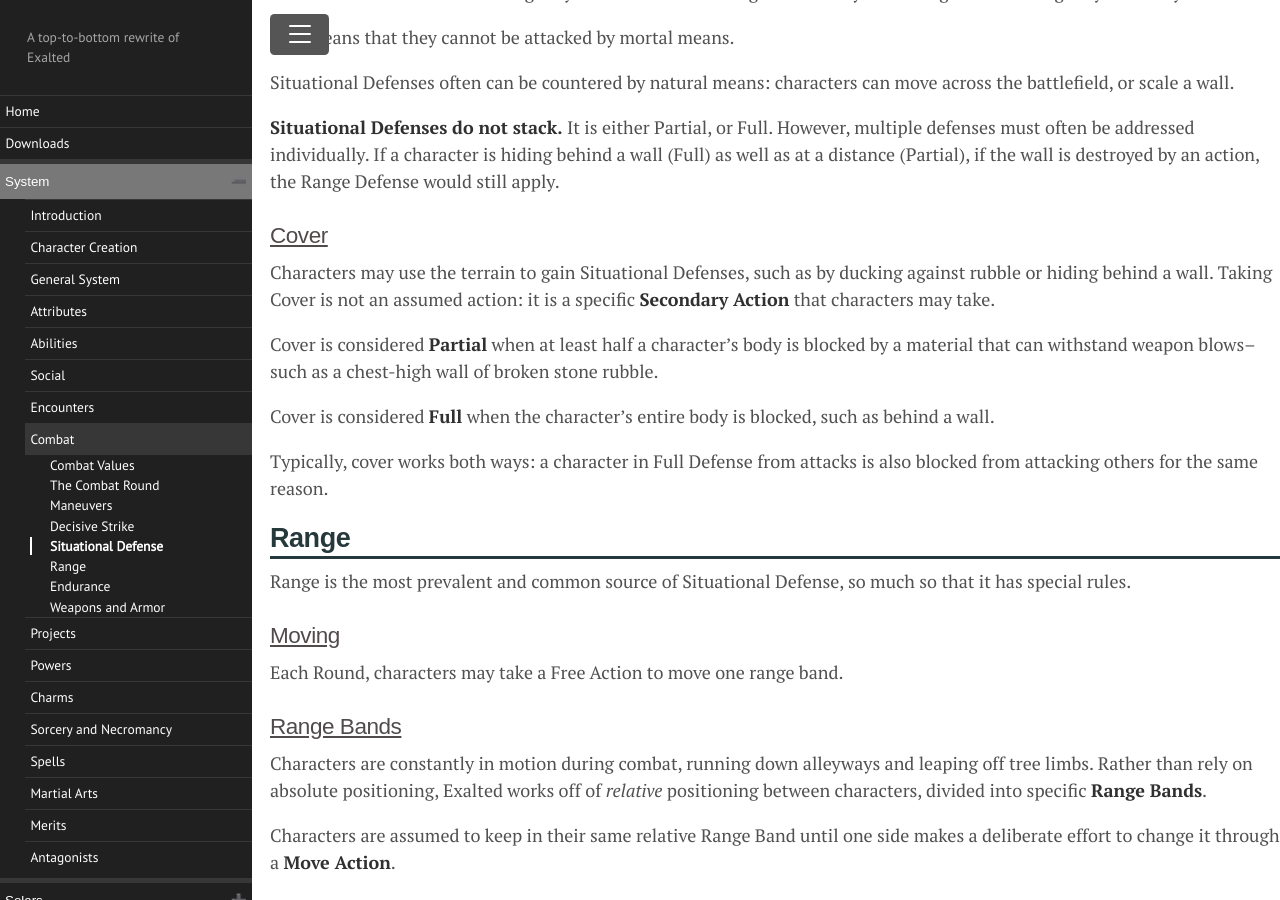
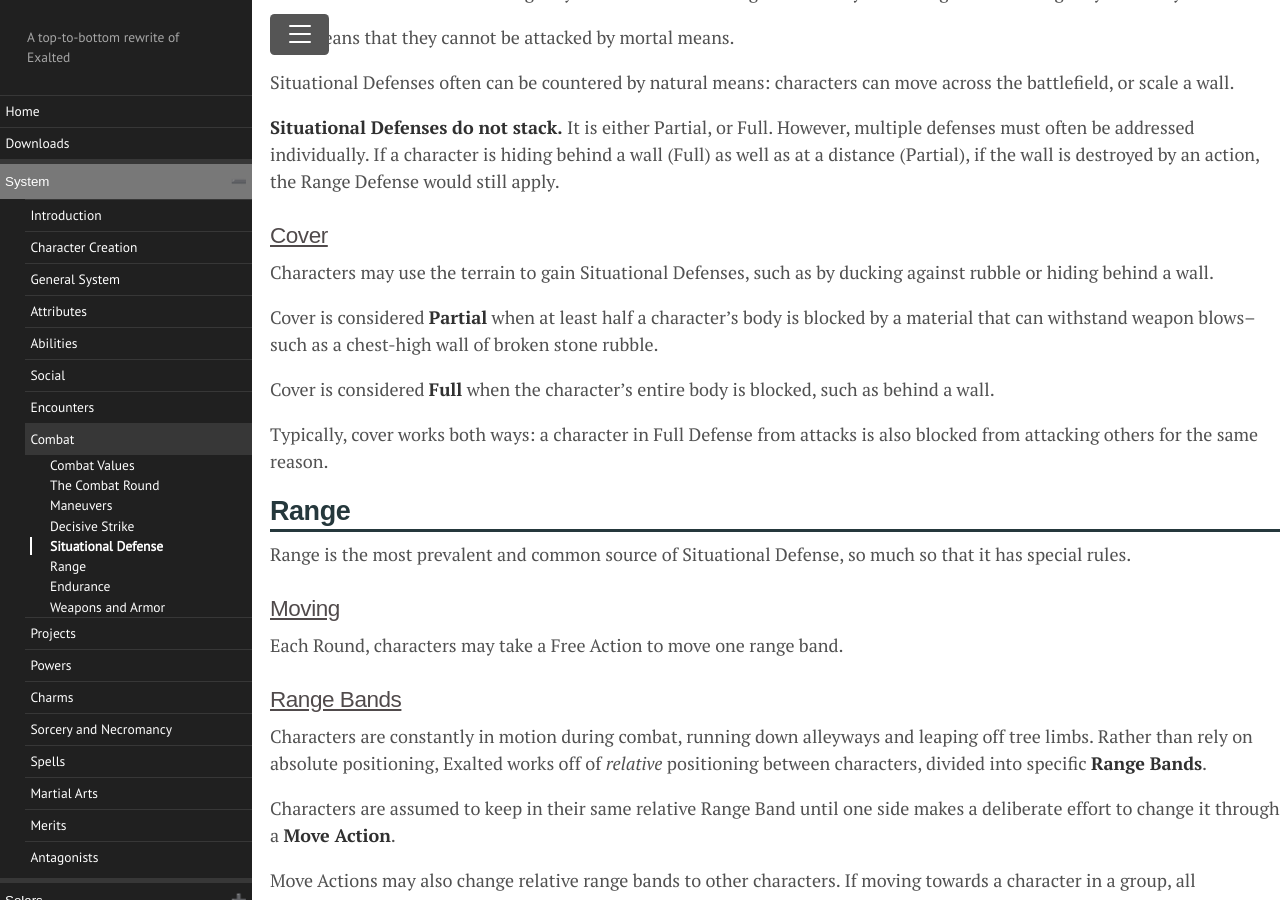
Before and after one commit to Dragonmystic707/exalted-reincarnated, a Jekyll site: the page built from docs/System/Combat.md, in a window 1280 px wide and 900 px high, scrolled down 5086 px. Built offline with Jekyll 4.4.1, drawn with Linux system fonts in a browser that asks for light colours; some of the changed text lies outside the part shown.

Commit message:
Removed Secondary Action reference

```diff
--- a/docs/System/Combat.md
+++ b/docs/System/Combat.md
@@ -406,9 +407,7 @@ would still apply.
 ### Cover
 
 Characters may use the terrain to gain Situational Defenses, such as by
-ducking against rubble or hiding behind a wall. Taking Cover is not an
-assumed action: it is a specific **Secondary Action** that characters
-may take.
+ducking against rubble or hiding behind a wall.
 
 Cover is considered **Partial** when at least half a character’s body is
 blocked by a material that can withstand weapon blows--such as a
```
Also changed, not shown: other parts of docs/System/Combat.md (+2 -1 lines), 1 other file.
